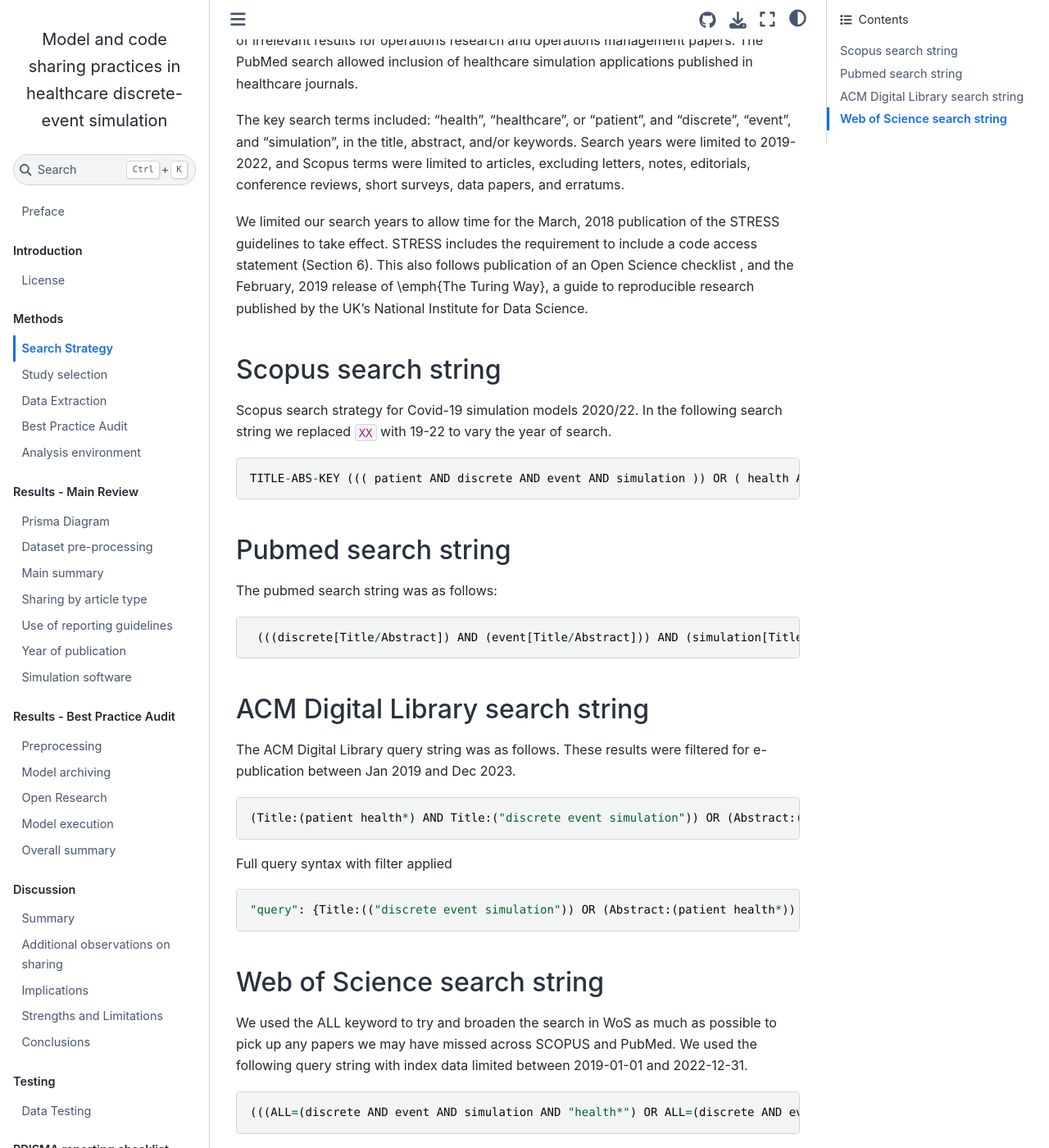
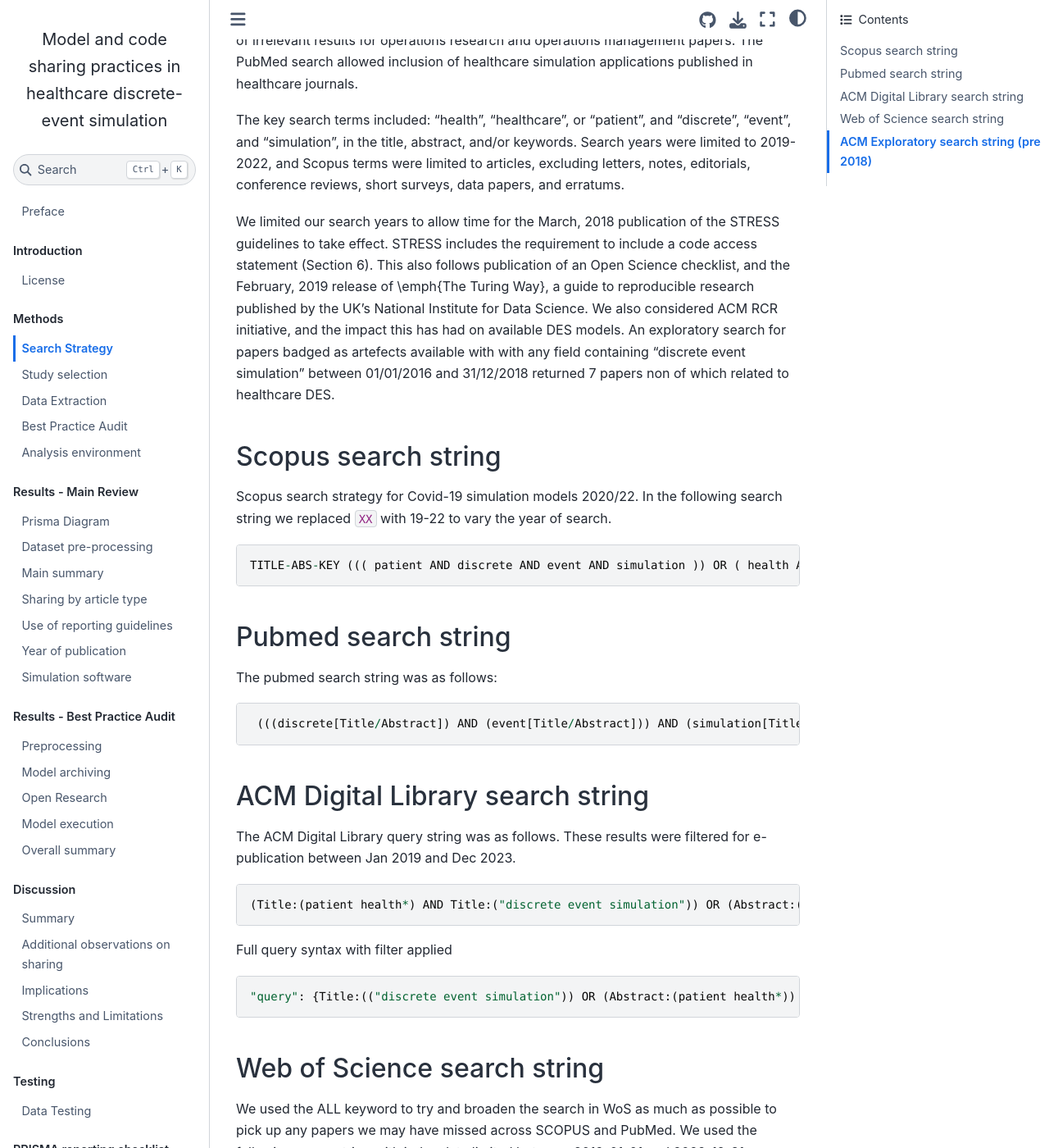
Before and after one commit to TomMonks/des_sharing_lit_review, a Jupyter Book: the page built from content/02_methods/01_search_strategy.md, in a window 1280 px wide and 1400 px high, scrolled down 231 px. Shown: the whole window at 82% size. Built offline with Jupyter Book 1.0.4 settings and Sphinx 7.4.7 and the Sphinx Book theme 1.1.4, drawn with Linux system fonts in a browser that asks for light colours; some of the changed text lies outside the part shown.

Commit message:
METHODS: search strategy added RCR ref

````diff
--- a/content/02_methods/01_search_strategy.md
+++ b/content/02_methods/01_search_strategy.md
@@ -4,7 +4,7 @@ The databases Scopus, PubMed Central, ACM digital library, and Web of Science (W
 
 The key search terms included: “health”, “healthcare”, or "patient", and “discrete”, “event”, and “simulation”, in the title, abstract, and/or keywords. Search years were limited to 2019-2022, and Scopus terms were limited to articles, excluding letters, notes, editorials, conference reviews, short surveys, data papers, and erratums.
 
-We limited our search years to allow time for the March, 2018 publication of the STRESS guidelines to take effect. STRESS includes the requirement to include a code access statement (Section 6).  This also follows publication of an Open Science checklist , and the February, 2019 release of \emph{The Turing Way}, a guide to reproducible research published by the UK's National Institute for Data Science.
+We limited our search years to allow time for the March, 2018 publication of the STRESS guidelines to take effect. STRESS includes the requirement to include a code access statement (Section 6).  This also follows publication of an Open Science checklist, and the February, 2019 release of \emph{The Turing Way}, a guide to reproducible research published by the UK's National Institute for Data Science.  We also considered ACM RCR initiative, and the impact this has had on available DES models. An exploratory search for papers badged as artefects available with with any field containing "discrete event simulation" between 01/01/2016 and 31/12/2018 returned 7 papers non of which related to healthcare DES.
 
 ## Scopus search string
 
@@ -46,3 +46,10 @@ We used the ALL keyword to try and broaden the search in WoS as much as possible
 ```
 
 To view a link to the live results of the WoS search is [here](https://www.webofscience.com/wos/woscc/summary/157c2013-d9c6-479b-b849-e26fbe6410cf-79b6476a/relevance/1)
+
+## ACM Exploratory search string (pre 2018)
+
+```
+"query": { AllField:("discrete event simulation" "discrete-event simulation") }
+"filter": { E-Publication Date: (01/01/2016 TO 12/31/2018), Reproducibility Types: Artifacts Available, ACM Content: DL }
+```
````
